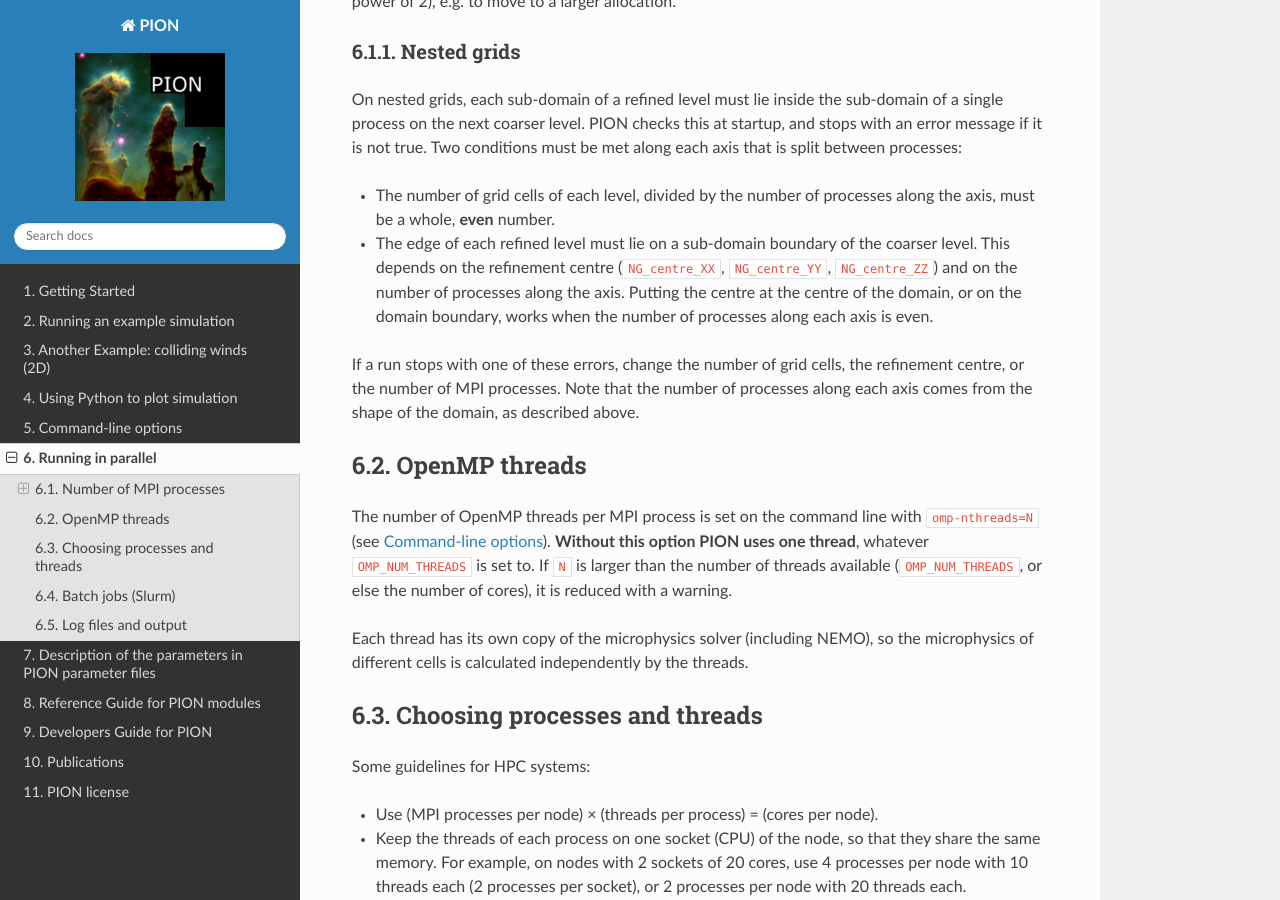
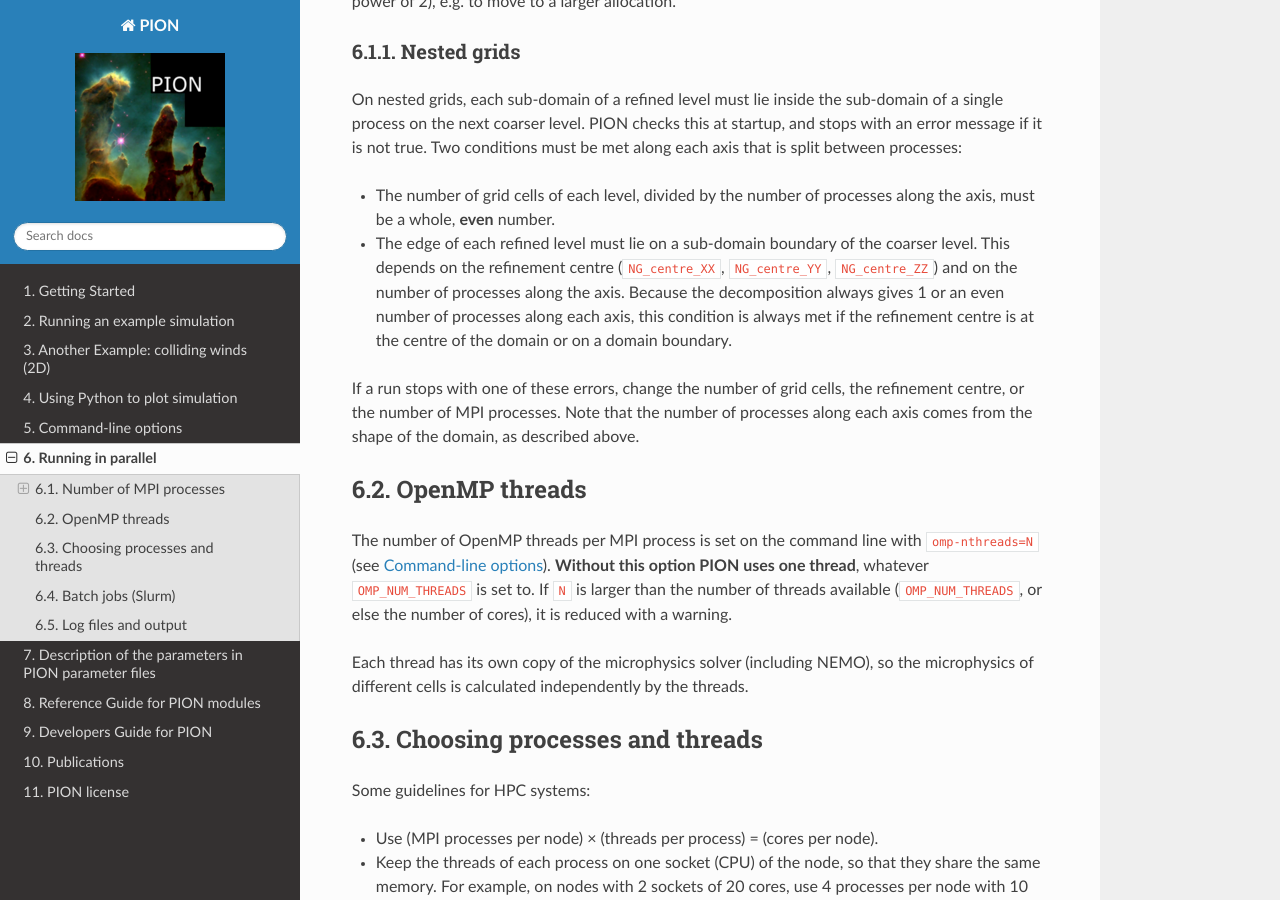
Before and after one commit to jmackey-astro/pion-docs, a Sphinx documentation site: the page built from docs/parallel.rst, in a window 1280 px wide and 900 px high, scrolled down 828 px. Built offline with Sphinx 7.4.7 and the Read the Docs theme 3.1.0, drawn with Linux system fonts in a browser that asks for light colours; some of the changed text lies outside the part shown.

Commit message:
Parallel page: rephrase the NG_centre condition, drop the debugging note
Co-Authored-By: Claude Opus 5.5 <noreply@anthropic.com>

```diff
--- a/docs/parallel.rst
+++ b/docs/parallel.rst
@@ -34,7 +34,7 @@ On nested grids, each sub-domain of a refined level must lie inside the sub-doma
 PION checks this at startup, and stops with an error message if it is not true.  Two conditions must be met along each axis that is split between processes:
 
 + The number of grid cells of each level, divided by the number of processes along the axis, must be a whole, **even** number.
-+ The edge of each refined level must lie on a sub-domain boundary of the coarser level.  This depends on the refinement centre (``NG_centre_XX``, ``NG_centre_YY``, ``NG_centre_ZZ``) and on the number of processes along the axis.  Putting the centre at the centre of the domain, or on the domain boundary, works when the number of processes along each axis is even.
++ The edge of each refined level must lie on a sub-domain boundary of the coarser level.  This depends on the refinement centre (``NG_centre_XX``, ``NG_centre_YY``, ``NG_centre_ZZ``) and on the number of processes along the axis.  Because the decomposition always gives 1 or an even number of processes along each axis, this condition is always met if the refinement centre is at the centre of the domain or on a domain boundary.
 
 If a run stops with one of these errors, change the number of grid cells, the refinement centre, or the number of MPI processes.
 Note that the number of processes along each axis comes from the shape of the domain, as described above.
@@ -108,6 +108,3 @@ Log files and output
 
 + With ``redirect=PATH`` each MPI process writes its log to ``PATH_<rank>.log``.  In ``Release`` builds only rank 0 writes log messages, unless PION was compiled with ``-DLOG_ALL_PROCS=ON``.  See :ref:`command-line-logs`.
 + Parallel Silo snapshots are written by all processes together into a small number of files for each level and snapshot (one file per about 3×10\ :sup:`7` cells, but at most one per process).  PyPion and VisIt read these directly (see :ref:`python_usage`).
-
-Bugs in boundary conditions and MPI communication can depend on the number of processes and threads.
-If a result looks suspicious, compare runs with different numbers of processes (e.g. 1, 4 and 16) and threads.
```
